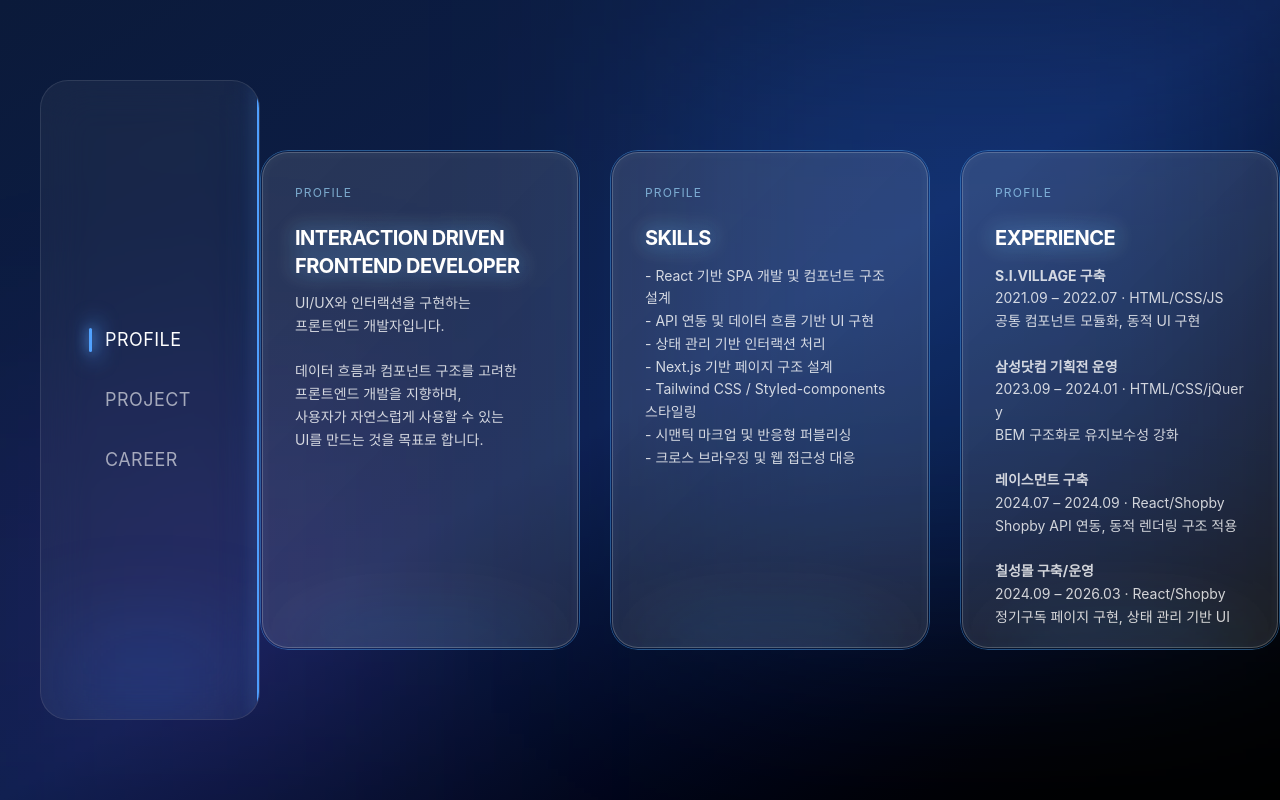
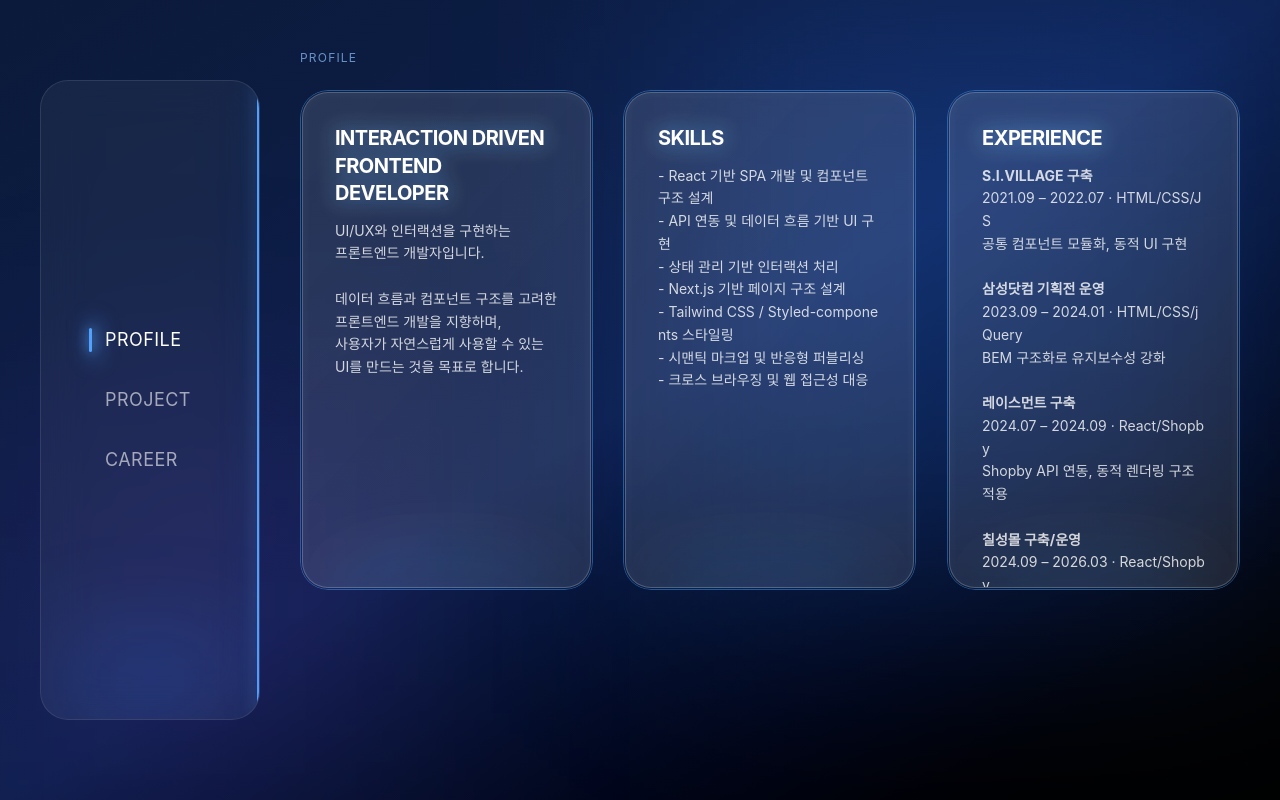
Before and after one commit to ssongseung/ssongseung.github.io, a React (Vite) app: page / in a window 1280 px wide. Built offline with nearby package versions, Linux system fonts and the light colour scheme.

Commit message:
css 간격 수정

```diff
--- a/src/components/Layout.jsx
+++ b/src/components/Layout.jsx
@@ -13,7 +13,7 @@ const Layout = () => {
       <Background />
       <div className="flex flex-col h-full md:flex-row min-h-[inherit] md:items-center">
         <Nav />
-        <main className="flex-1 w-full h-full overflow-hidden md:h-[80%] lg:h-full">
+        <main className="flex-1 w-full h-full overflow-hidden lg:h-full">
           <section className="relative w-full h-full">
             <Outlet />
           </section>
--- a/src/components/Nav.jsx
+++ b/src/components/Nav.jsx
@@ -11,8 +11,8 @@ const Nav = () => {
   const { pathname } = location;
 
   return (
-    <nav className="relative w-full h-[200px] flex items-center md:w-[260px] md:h-full">
-      <div className="relative w-full h-[50%]  md:h-[80%] mr-10 ml-10 rounded-[28px] bg-white/5 backdrop-blur-xl border border-white/10 overflow-hidden md:mr-0">
+    <nav className="relative w-full h-[180px] flex items-center md:w-[260px] md:h-full">
+      <div className="relative w-full h-[50%] md:h-[80%] mr-10 ml-10 rounded-[28px] bg-white/5 backdrop-blur-xl border border-white/10 overflow-hidden md:mr-0">
 
         {/* 오른쪽 네온 라인 */}
         <div className="absolute right-0 bottom-0 w-full h-[2px] md:top-0 md:w-[2px] md:h-full ">
--- a/src/pages/Career.jsx
+++ b/src/pages/Career.jsx
@@ -9,7 +9,7 @@ const Career = () => {
     };
 
     return (
-        <div className="flex-1 flex flex-col h-full px-[20px] py-[30px] overflow-y-auto md:px-[40px] md:py-[40px] no-scrollbar">
+        <div className="flex-1 flex flex-col h-full px-[20px] pb-[30px] overflow-y-auto md:px-[40px] md:py-[50px] no-scrollbar">
             <p className="text-xs tracking-widest text-blue-300 opacity-70 mb-6">CAREER</p>
 
             <div className="flex flex-col gap-4">
--- a/src/pages/Profile.jsx
+++ b/src/pages/Profile.jsx
@@ -35,7 +35,9 @@ const Profile = () => {
   }, [isPC]);
 
   return (
-    <div className="flex-1 flex items-center justify-center h-full px-[20px] md:items-start md:px-0 md:overflow-y-scroll lg:items-center">
+    <div className="flex-1 flex flex-col h-full px-[20px] pb-[30px] overflow-y-auto md:px-[40px] md:py-[50px] no-scrollbar">
+      <p className="text-xs tracking-widest text-blue-300 opacity-70 mb-6">PROFILE</p>
+
       <div className="flex gap-[20px] perspective-[1200px] flex-col lg:flex-row md:gap-[30px]">
         {profileList.map((item, index) => {
           return (
@@ -57,15 +59,11 @@ const Profile = () => {
               <div className="absolute bottom-[-40px] left-1/2 -translate-x-1/2 w-[70%] h-[60px] bg-blue-500/20 blur-[40px] opacity-60" />
 
               {/* 카드 본체 */}
-              <div className="relative w-full h-full rounded-[26px] bg-white/10 backdrop-blur-xl border border-white/20 p-8 flex flex-col gap-6 overflow-hidden">
+              <div className="relative w-full h-full rounded-[26px] bg-white/10 backdrop-blur-xl border border-white/20 p-8 flex flex-col gap-6 md:overflow-y-auto no-scrollbar">
 
                 {/* light sweep */}
                 <div className="absolute inset-0 overflow-hidden rounded-[26px]">
                   <div className="absolute top-[-50%] left-[-30%] w-[200%] h-[200%] bg-gradient-to-br from-white/10 via-transparent to-transparent rotate-12 opacity-30" />
-                </div>
-
-                <div className="text-xs tracking-widest text-blue-300 opacity-70">
-                  PROFILE
                 </div>
 
                 <div>
```
